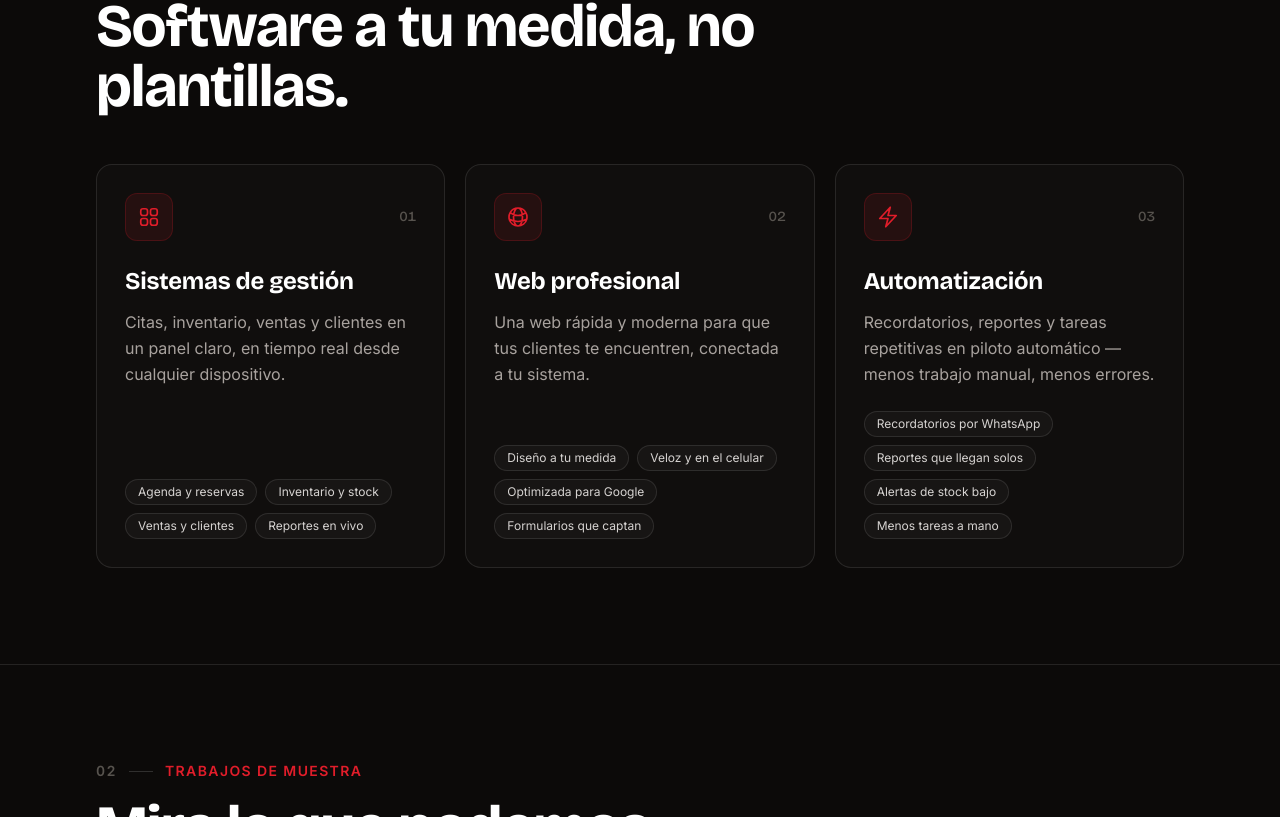
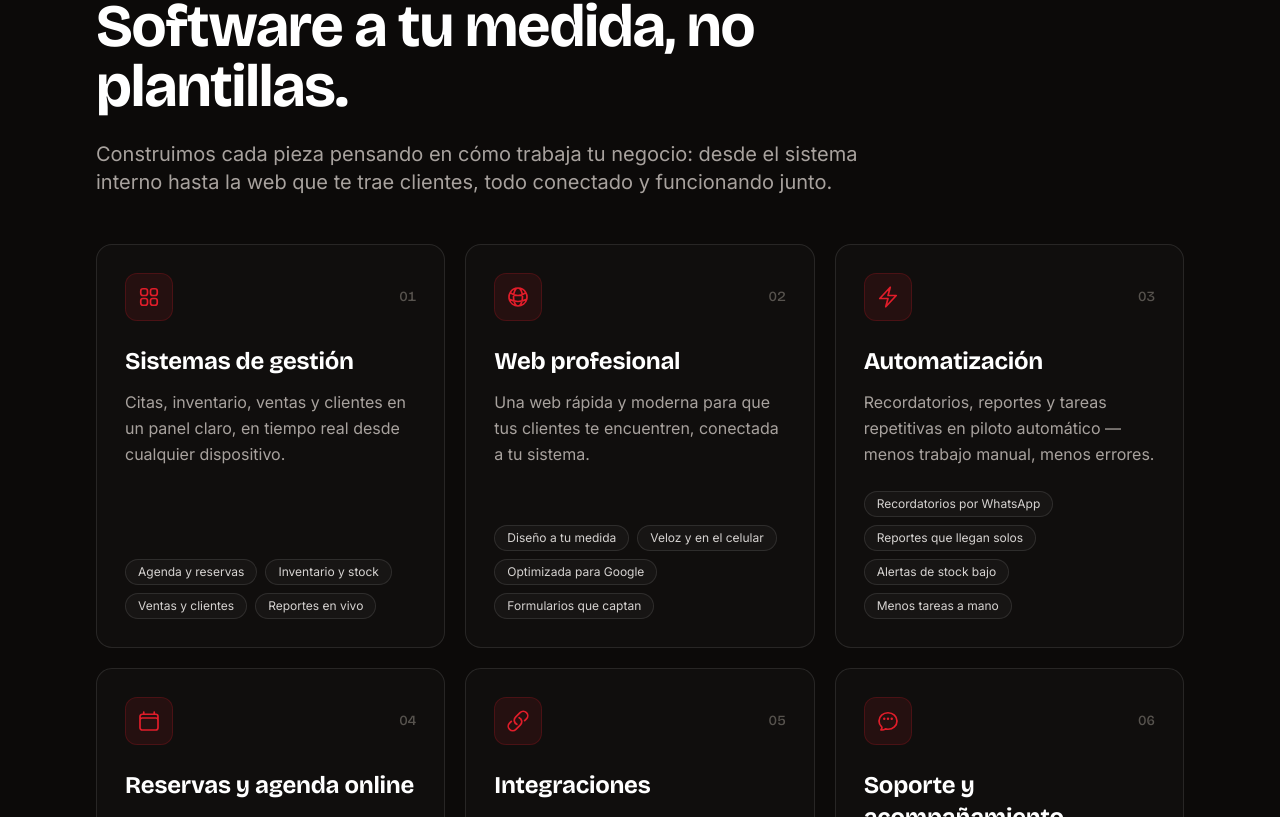
Before and after one commit to Najo24-code/pilotoapps-web, a Next.js app: page /pilotoapps-web/ in a window 1280 px wide. Shown: the part 1363-2180 px from the top of the page. Built offline with nearby package versions, Linux system fonts and the light colour scheme.

Commit message:
feat: ampliar Servicios a 6 tarjetas + intro de seccion

```diff
--- a/app/page.tsx
+++ b/app/page.tsx
@@ -256,8 +256,12 @@ export default function Home() {
             <h2 className="font-display text-4xl font-bold leading-[1.04] tracking-[-0.02em] text-white md:text-6xl">
               Software a tu medida, no plantillas.
             </h2>
+            <p className="mt-6 text-lg text-stone-400 md:text-xl">
+              Construimos cada pieza pensando en cómo trabaja tu negocio: desde el sistema interno
+              hasta la web que te trae clientes, todo conectado y funcionando junto.
+            </p>
           </Reveal>
-          <div className="mt-12 grid gap-5 lg:grid-cols-3">
+          <div className="mt-12 grid gap-5 sm:grid-cols-2 lg:grid-cols-3">
             {[
               {
                 t: "Sistemas de gestión",
@@ -281,6 +285,30 @@ export default function Home() {
                 points: ["Recordatorios por WhatsApp", "Reportes que llegan solos", "Alertas de stock bajo", "Menos tareas a mano"],
                 icon: (
                   <path strokeLinecap="round" strokeLinejoin="round" d="m3.75 13.5 10.5-11.25L12 10.5h8.25L9.75 21.75 12 13.5H3.75Z" />
+                ),
+              },
+              {
+                t: "Reservas y agenda online",
+                d: "Tus clientes reservan solos desde el celular, con confirmación y recordatorios que reducen las ausencias.",
+                points: ["Agenda 24/7", "Confirmación automática", "Menos ausencias", "Sincronizada con tu equipo"],
+                icon: (
+                  <path strokeLinecap="round" strokeLinejoin="round" d="M6.75 3v2.25M17.25 3v2.25M3 18.75V7.5a2.25 2.25 0 0 1 2.25-2.25h13.5A2.25 2.25 0 0 1 21 7.5v11.25m-18 0A2.25 2.25 0 0 0 5.25 21h13.5A2.25 2.25 0 0 0 21 18.75m-18 0v-7.5A2.25 2.25 0 0 1 5.25 9h13.5A2.25 2.25 0 0 1 21 11.25v7.5" />
+                ),
+              },
+              {
+                t: "Integraciones",
+                d: "Conectamos tu sistema con las herramientas que ya usas, para que todo trabaje en un solo lugar.",
+                points: ["WhatsApp", "Cobros y pagos", "Google y mapas", "Facturación"],
+                icon: (
+                  <path strokeLinecap="round" strokeLinejoin="round" d="M13.19 8.688a4.5 4.5 0 0 1 1.242 7.244l-4.5 4.5a4.5 4.5 0 0 1-6.364-6.364l1.757-1.757m13.35-.622 1.757-1.757a4.5 4.5 0 0 0-6.364-6.364l-4.5 4.5a4.5 4.5 0 0 0 1.242 7.244" />
+                ),
+              },
+              {
+                t: "Soporte y acompañamiento",
+                d: "No te dejamos solo: mantenimiento, mejoras continuas y capacitación para que tu equipo lo aproveche al máximo.",
+                points: ["Mantenimiento", "Mejoras continuas", "Capacitación", "Trato directo 1:1"],
+                icon: (
+                  <path strokeLinecap="round" strokeLinejoin="round" d="M8.625 9.75a.375.375 0 1 1-.75 0 .375.375 0 0 1 .75 0Zm0 0H8.25m4.125 0a.375.375 0 1 1-.75 0 .375.375 0 0 1 .75 0Zm0 0H12m4.125 0a.375.375 0 1 1-.75 0 .375.375 0 0 1 .75 0Zm0 0h-.375M21 12c0 4.556-4.03 8.25-9 8.25a9.764 9.764 0 0 1-2.555-.337A5.972 5.972 0 0 1 5.41 20.97a5.969 5.969 0 0 1-.474-.065 4.48 4.48 0 0 0 .978-2.025c.09-.457-.133-.901-.467-1.226C3.93 16.178 3 14.189 3 12c0-4.556 4.03-8.25 9-8.25s9 3.694 9 8.25Z" />
                 ),
               },
             ].map((c, i) => (
```
